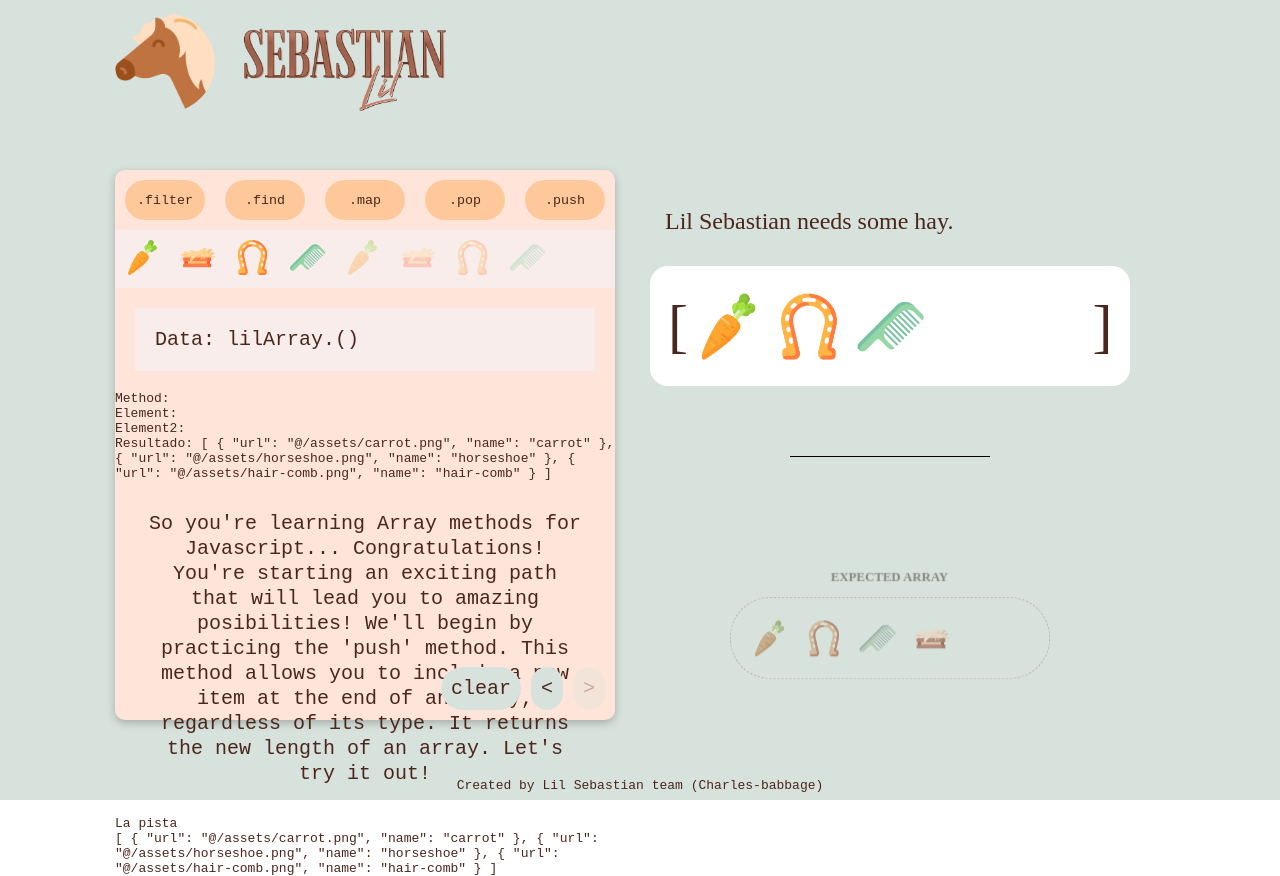
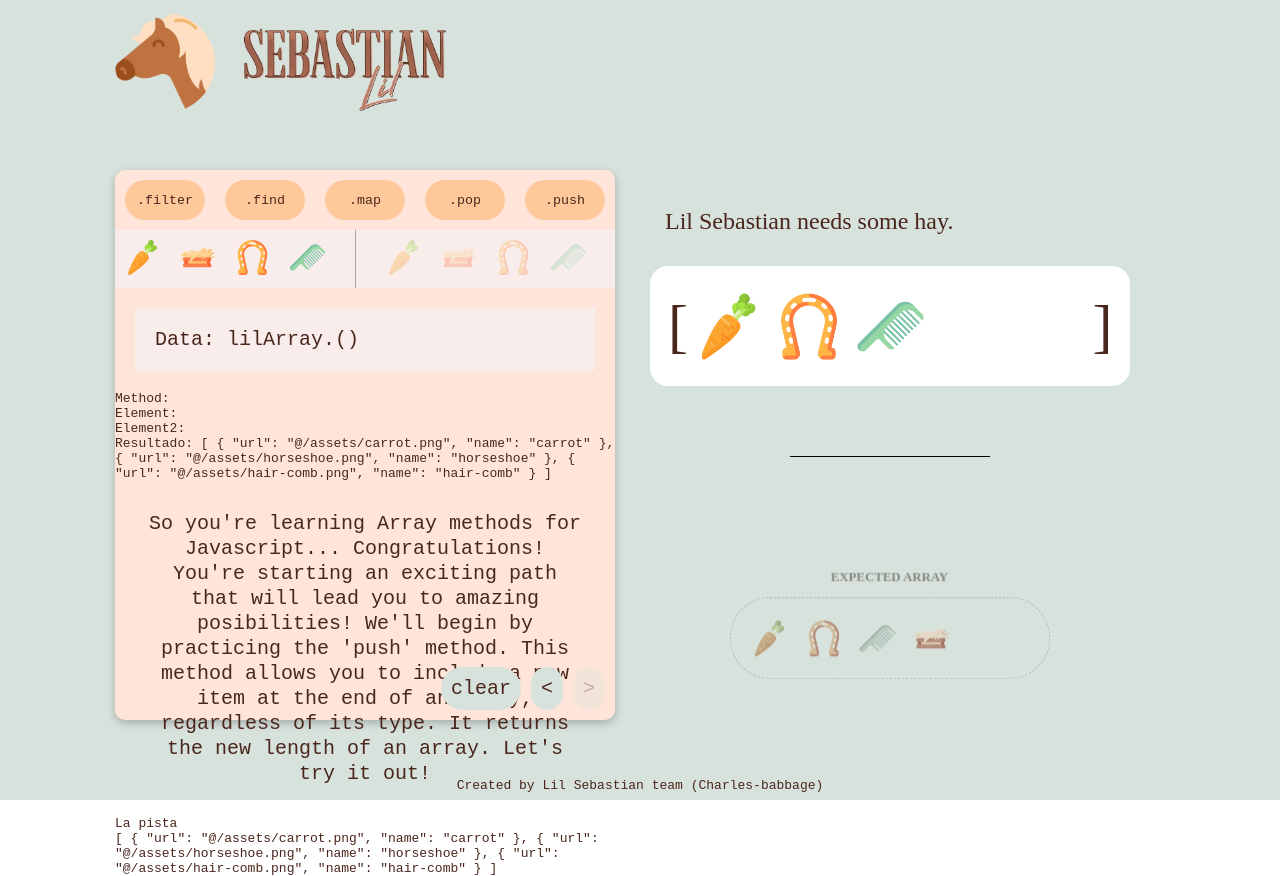
Before and after one commit to decolorblau/Lil-Sebastian-Vue, a Vue app: page / in a window 1280 px wide. Built offline with nearby package versions, Linux system fonts and the light colour scheme.

Commit message:
Add line between elements

```diff
--- a/src/components/Array.vue
+++ b/src/components/Array.vue
@@ -33,14 +33,13 @@ export default defineComponent({
   name: "Array",
   props: ["isAnswer"],
   computed: {
-    ...mapState(["exerciseIndex", "answerArray", "expectedArray", "isCorrect"]),
+    ...mapState(["exerciseIndex", "answerArray", "expectedArray"]),
   },
   methods: {
     ...mapActions(["newAnswer", "loadExpectedArray"]),
   },
   mounted() {
     this.loadExpectedArray(exercises[this.exerciseIndex].expectedArray);
-    console.log(this.expectedArray);
     this.newAnswer(exercises[this.exerciseIndex].initialArray);
   },
 });
--- a/src/components/BoardPanel.vue
+++ b/src/components/BoardPanel.vue
@@ -2,7 +2,6 @@
   <section class="board-panel">
     <div class="board-panel-header">
       <div class="board-panel-header__methods">
-
         <button
           class="board-panel-header__button-method"
           @click="onClickMethod('filter'), (activeBtn = 'filter')"
@@ -37,7 +36,6 @@
           @click="onClickMethod('push'), (activeBtn = 'push')"
           :class="{ active: activeBtn === 'push' }"
         >
-
           .push
         </button>
       </div>
@@ -153,7 +151,6 @@ export default defineComponent({
     };
   },
   computed: {
-
     ...mapState(["answerArray", "exerciseIndex", "isCorrect"]),
 
     activeClass() {
@@ -161,10 +158,15 @@ export default defineComponent({
         active: this.isActive,
       };
     },
-
   },
   methods: {
-    ...mapActions(["newAnswer", "nextExercise", "beforeExercise", "loadExpectedArray", "toggleCorrect"]),
+    ...mapActions([
+      "newAnswer",
+      "nextExercise",
+      "beforeExercise",
+      "loadExpectedArray",
+      "toggleCorrect",
+    ]),
     onClickMethod(method) {
       this.element = "";
       this.element2 = "";
@@ -203,22 +205,18 @@ export default defineComponent({
         case "carrot":
           this.element = carrot;
           this.elementImage = carrot.name;
-          console.log(this.elementImage);
           break;
         case "hay":
           this.element = hay;
           this.elementImage = hay.name;
-          console.log(this.elementImage);
           break;
         case "horseshoe":
           this.element = horseshoe;
           this.elementImage = horseshoe.name;
-          console.log(this.elementImage);
           break;
         case "hairComb":
           this.element = hairComb;
           this.elementImage = hairComb.name;
-          console.log(this.elementImage);
           break;
         default:
           this.element = "";
@@ -335,6 +333,15 @@ export default defineComponent({
 </script>
 
 <style lang="scss" scoped>
+.firstInput {
+  padding-right: 20px;
+}
+
+.secondInput {
+  border-left: 1px solid black;
+  padding-left: 20px;
+}
+
 .board-panel {
   font-family: monospace;
   background-color: #ffe5d9;
```
